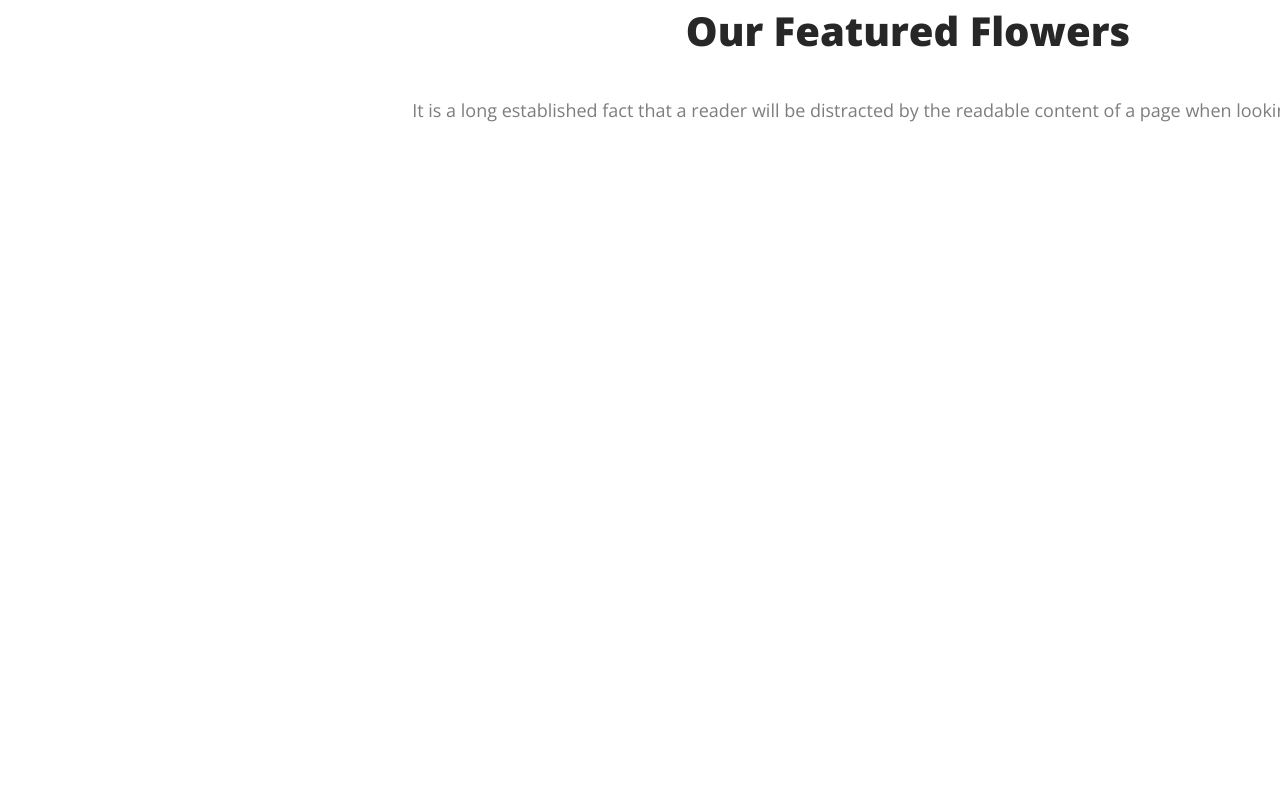
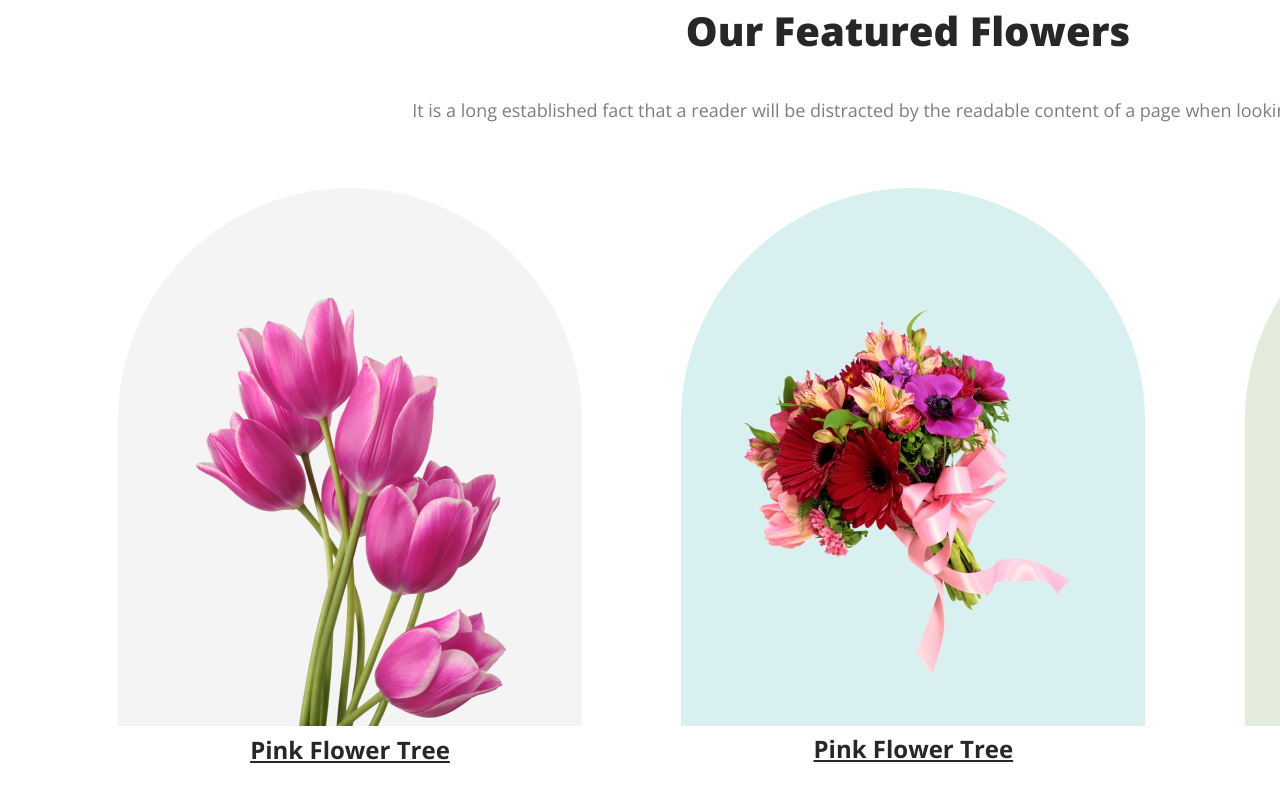
Before and after one commit to rajuahmmed111/flower-shop-repo, a plain HTML site: page index.html in a window 1280 px wide. Shown: the part 1080-1882 px from the top of the page. Drawn offline with nearby package versions, Linux system fonts and the light colour scheme.

Commit message:
added the section

```diff
--- a/index.html
+++ b/index.html
@@ -30,6 +30,24 @@
             <p class="section-1-des">It is a long established fact that a reader
                 will be distracted by the readable content
                 of a page when looking at its layout.</p>
+            <div class="first">
+                <div class="first-1">
+                    <div class="first-2">
+                        <img class="a-1" src="Flower Asset/pngwing 6.png" alt="">
+                        Pink Flower Tree
+                    </div>
+                    <div class="first-3">
+                        <img class="a-2" src="Flower Asset/pngwing 5.png" alt="">
+                        Pink Flower Tree
+                    </div>
+                    <div class="first-4">
+                        <img class="a-3" src="Flower Asset/pngwing 7.png" alt="">
+                        Pink Flower Tree
+                    </div>
+
+
+                </div>
+            </div>
         </section>
     </main>
     <footer>
--- a/styles/style.css
+++ b/styles/style.css
@@ -60,7 +60,7 @@ body {
 
 /* main style */
 
-main{
+main {
     width: 1800px;
     height: 4670px;
     background: #FFF;
@@ -81,3 +81,76 @@ main{
     font-weight: 400;
     margin-top: 24px;
 }
+
+.first-1 {
+    display: grid;
+    grid-template-columns: auto auto auto;
+
+}
+
+.first-2 {
+    background: rgba(39, 39, 39, 0.05);
+    width: 464px;
+    height: 538px;
+    border-radius: 8px;
+    border-radius: 300px 300px 0px 0px;
+    margin-top: 48px;
+    margin-left: 110px;
+    text-align: center;
+    text-decoration: underline;
+
+    color: #272727;
+    font-size: 24px;
+    font-weight: 700;
+}
+
+.a-1 {
+    margin-top: 110px;
+    margin-right: 78px;
+    margin-left: 78px;
+}
+
+.first-3 {
+    width: 464px;
+    height: 538px;
+    border-radius: 8px;
+    background: rgba(5, 151, 160, 0.15);
+    border-radius: 300px 300px 0px 0px;
+    margin-top: 48px;
+    text-align: center;
+    text-decoration: underline;
+
+    color: #272727;
+    font-size: 24px;
+    font-weight: 700;
+}
+
+.a-2 {
+    margin-top: 117px;
+    margin-right: 46px;
+    margin-bottom: 50px;
+    margin-left: 46px;
+}
+
+.first-4 {
+    width: 464px;
+    height: 538px;
+    border-radius: 8px;
+    background: rgba(71, 125, 17, 0.15);
+    border-radius: 300px 300px 0px 0px;
+    margin-top: 48px;
+    text-align: center;
+    text-decoration: underline;
+
+    color: #272727;
+    font-size: 24px;
+    font-weight: 700;
+}
+
+
+.a-3 {
+    margin-top: 67px;
+    margin-right: 75px;
+    margin-bottom: 0px;
+    margin-left: 75px;
+}
```
